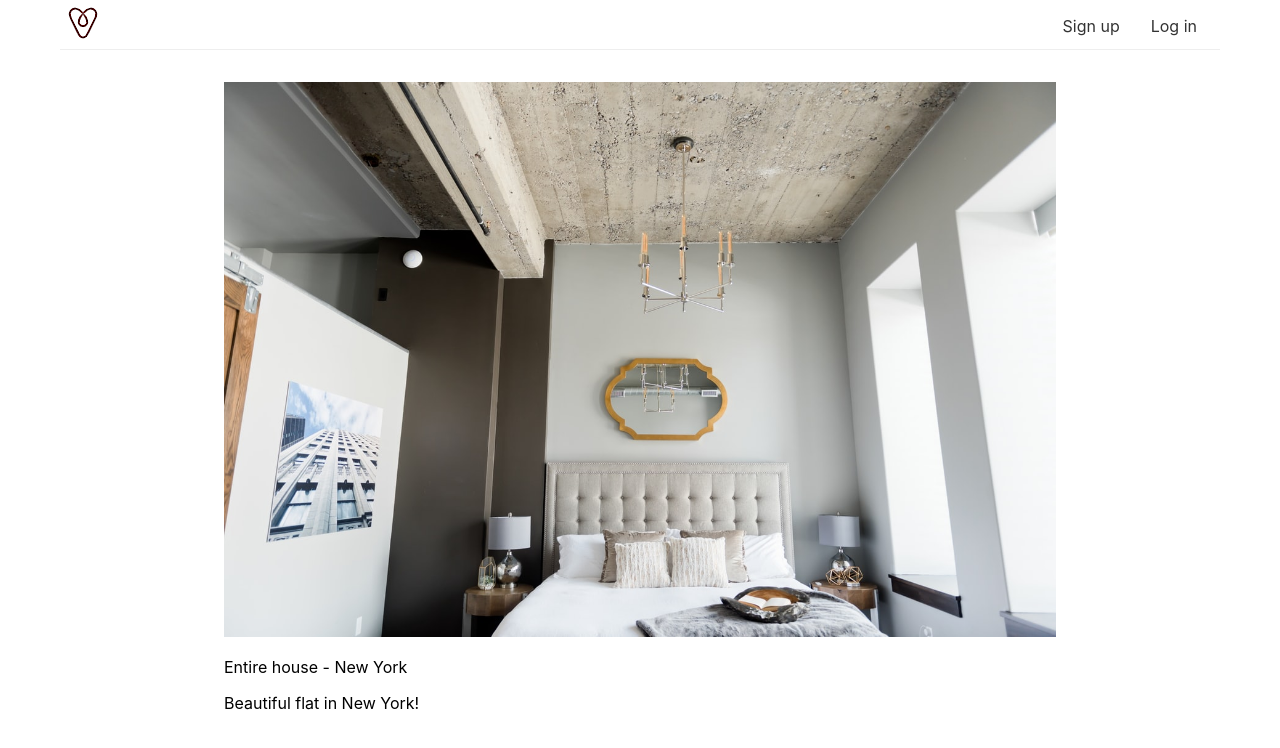
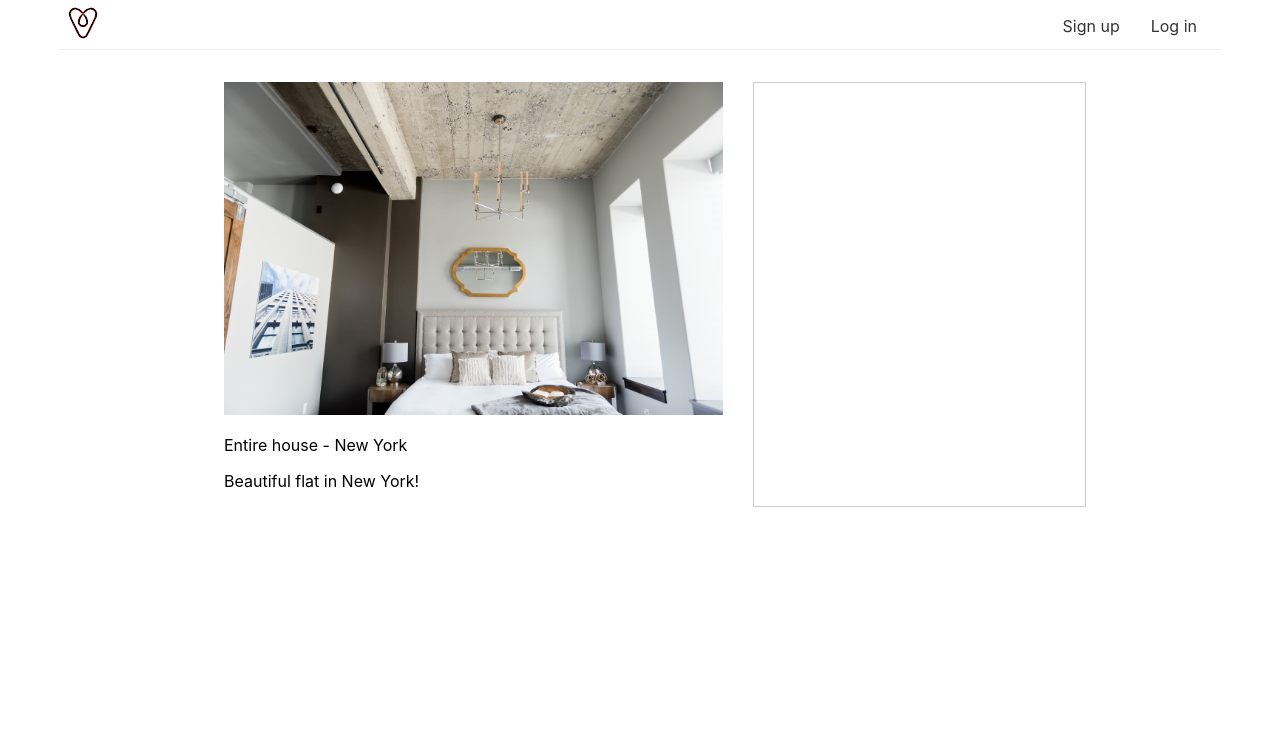
Before and after one commit to danielwrobert/nextbnb, a Next.js app: page /houses/1 in a window 1280 px wide. Shown: the top 748 px of the page. Built offline with nearby package versions, Linux system fonts and the light colour scheme.

Commit message:
Complete lessons 1-2 of Date Picker section.

```diff
--- a/pages/_app.js
+++ b/pages/_app.js
@@ -1,7 +1,7 @@
-import '../styles/globals.css'
+import '../styles/globals.css';
 
 function MyApp({ Component, pageProps }) {
-  return <Component {...pageProps} />
+	return <Component {...pageProps} />;
 }
 
-export default MyApp
+export default MyApp;
--- a/pages/houses/[id].js
+++ b/pages/houses/[id].js
@@ -7,8 +7,8 @@
 
 	return {
 		props: {
-			house: houses.filter((house) => house.id === parseInt(id))[0],
-		},
+			house: houses.filter((house) => house.id === parseInt(id, 10))[0]
+		}
 	};
 }
 
@@ -16,15 +16,31 @@
 	return (
 		<Layout
 			content={
-				<div>
+				<div className="container">
 					<Head>
 						<title>{props.house.title}</title>
 					</Head>
-					<img src={props.house.picture} width="100%" alt="House picture" />
-					<p>
-						{props.house.type} - {props.house.town}
-					</p>
-					<p>{props.house.title}</p>
+					<article>
+						<img src={props.house.picture} width="100%" alt="House" />
+						<p>
+							{props.house.type} - {props.house.town}
+						</p>
+						<p>{props.house.title}</p>
+					</article>
+					<aside></aside>
+
+					<style jsx>{`
+						.container {
+							display: grid;
+							grid-template-columns: 60% 40%;
+							grid-gap: 30px;
+						}
+
+						aside {
+							border: 1px solid #ccc;
+							padding: 20px;
+						}
+					`}</style>
 				</div>
 			}
 		/>
```
